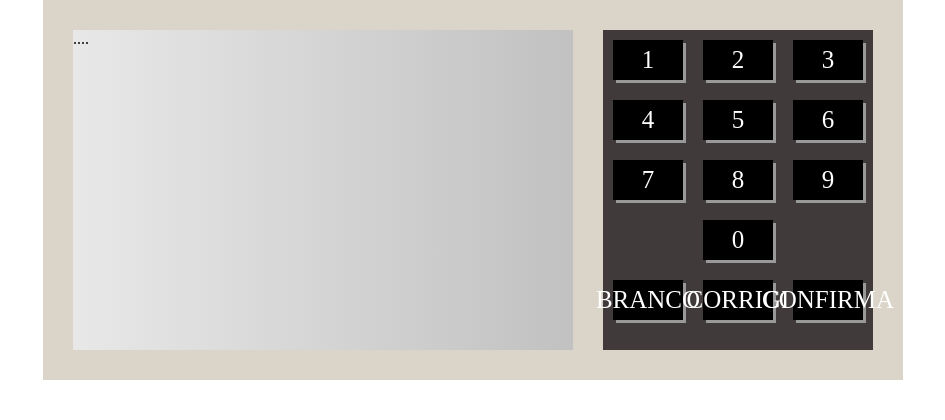
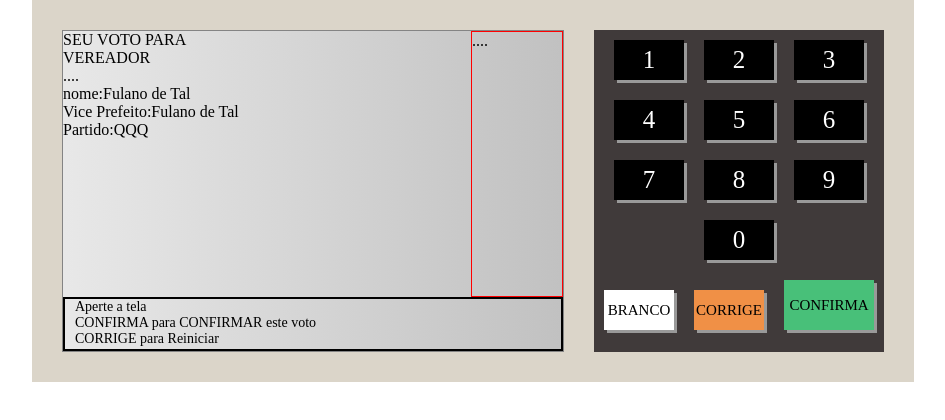
Before and after one commit to daisalexandre83/Urna-Eletronica, a plain HTML site: page index.html in a window 1280 px wide. Shown: the whole page, without its empty margins (167-1112 px from the left). Drawn offline with Linux system fonts and the light colour scheme.

Commit message:
Inclusão do HTML e das classes do CSS.

```diff
--- a/index.html
+++ b/index.html
@@ -10,7 +10,32 @@
 <body>
     <div class="urna">
         <div class="tela">
-            ....
+            <div class="d-1">
+                <div class="d-1-left">
+                    <div class="d-1-1">
+                        <span>SEU VOTO PARA</span>
+                    </div>
+                    <div class="d-1-2">
+                        <span>VEREADOR</span>
+                    </div>
+                    <div class="d-1-3">
+                        ....
+                    </div>
+                    <div class="d-1-4">
+                        nome:Fulano de Tal<br/>
+                        Vice Prefeito:Fulano de Tal<br/>
+                        Partido:QQQ
+                    </div>
+                </div>
+                <div class="d-1-right">
+                    ....
+                </div>
+            </div>
+            <div class="d-2">
+                Aperte a tela<br/>
+                CONFIRMA para CONFIRMAR este voto<br/>
+                CORRIGE para Reiniciar
+            </div>
         </div>
         <div class="teclado">
             <div class="teclado--linha">
@@ -32,9 +57,9 @@
                 <div class="teclado--botao">0</div>
             </div>
             <div class="teclado--linha">
-                <div class="teclado--botao">BRANCO</div>
-                <div class="teclado--botao">CORRIGI</div>
-                <div class="teclado--botao">CONFIRMA</div>
+                <div class="teclado--botao botao--branco">BRANCO</div>
+                <div class="teclado--botao botao--corrige">CORRIGE</div>
+                <div class="teclado--botao botao--confirma">CONFIRMA</div>
             </div>
         </div>
     </div>
--- a/urna/css/estilo.css
+++ b/urna/css/estilo.css
@@ -13,6 +13,9 @@ body{
     width:500px;
     height: 320px;
     background: linear-gradient(to right,#e8e8e8,#c1c1c1);
+    display: flex;
+    flex-direction: column;
+    border: 1px solid #848484;
 }
 .teclado{
     background-color: #403a3a;
@@ -21,6 +24,7 @@ body{
 .teclado--linha{
     justify-content: center;
     display: flex;
+    align-items: flex-end;
 }
 .teclado--botao{
     width: 70px;
@@ -35,3 +39,37 @@ body{
     box-shadow: 3px 3px 0px #999;
     font-size: 25px;
 }
+.botao--branco{
+    background-color: #fff;
+    color: #000;
+    font-size: 15px;
+}
+.botao--corrige{
+    background-color: #f09046;
+    color: #000;
+    font-size: 15px;
+}
+.botao--confirma{
+    background-color: #48c079;
+    color: #000;
+    font-size: 15px;
+    width: 90px;
+    height: 50px;
+}
+.d-1{
+    flex: 1;
+    display: flex;
+}
+.d-1-left{
+    flex: 1;
+}
+.d-1-right{
+    width: 90px;
+    border: 1px solid red;
+}
+.d-2{
+    height: 50px;
+    border: 2px solid black;
+    font-size: 14px;
+    padding-left: 10px;
+}
```
